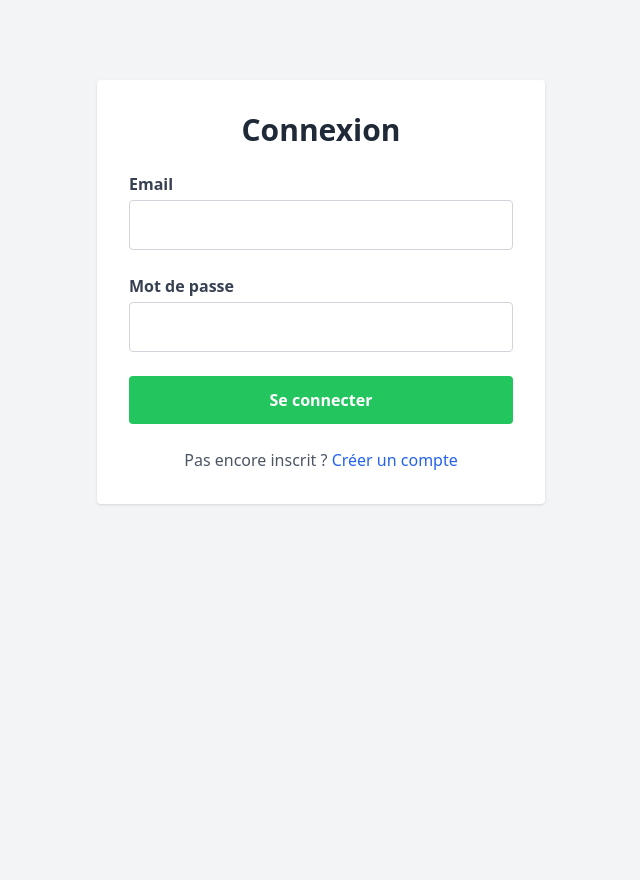
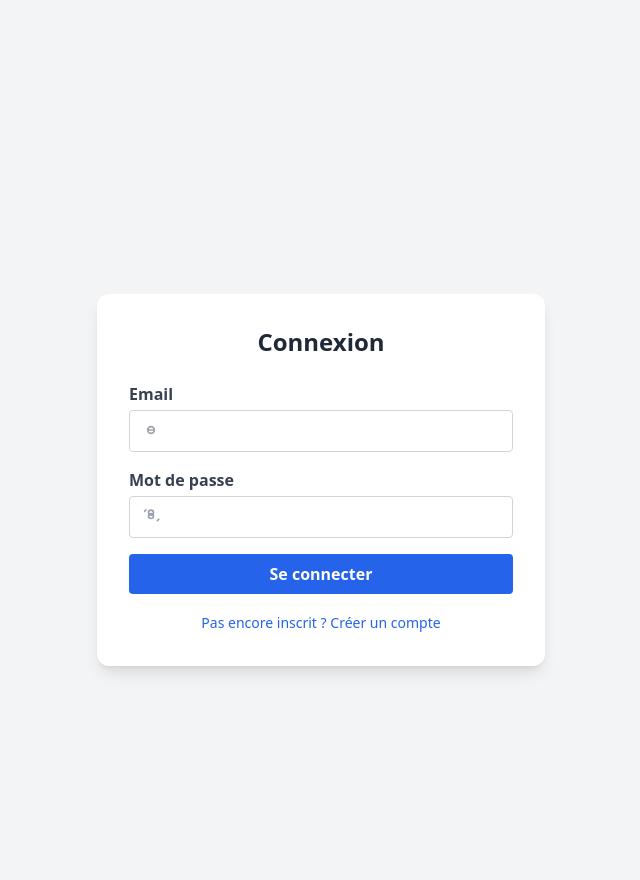
Before and after one commit to Simo02xxx/network_device_site, a Flask app: page /login in a window 1280 px wide. Shown: the whole page, without its empty margins (319-959 px from the left). Run offline with Flask 3, Linux system fonts and the light colour scheme; some libraries are stand-ins or nearby versions.

Commit message:
Amélioration UI/UX de la page de connexion (formulaire centré, design moderne)

```diff
--- a/app/templates/login.html
+++ b/app/templates/login.html
@@ -1,31 +1,42 @@
 {% extends "base.html" %}
 {% block title %}Connexion{% endblock %}
+
 {% block content %}
-<div class="max-w-md mx-auto bg-white p-8 rounded shadow mt-10">
-    <h2 class="text-3xl font-bold mb-6 text-gray-800 text-center">Connexion</h2>
-    <form method="POST" class="space-y-6">
+<div class="flex items-center justify-center min-h-screen">
+    <div class="w-full max-w-md bg-white p-8 rounded-xl shadow-lg">
+        <h2 class="text-2xl font-bold text-center mb-6 text-gray-800">Connexion</h2>
+        <form method="POST" class="space-y-4">
             {{ form.hidden_tag() }}
             <div>
-            {{ form.email.label(class="block mb-1 font-semibold text-gray-700") }}
-            {{ form.email(class="w-full p-3 border border-gray-300 rounded focus:outline-none focus:ring-2 focus:ring-green-400") }}
-            {% if form.email.errors %}
-                <p class="text-red-600 text-sm mt-1">{{ form.email.errors[0] }}</p>
-            {% endif %}
+                <label class="block text-gray-700 font-semibold mb-1">{{ form.email.label.text }}</label>
+                <div class="relative">
+                    <span class="absolute left-3 top-2.5 text-gray-400">
+                        <svg class="w-5 h-5" fill="none" stroke="currentColor" stroke-width="2"
+                            viewBox="0 0 24 24"><path stroke-linecap="round" stroke-linejoin="round"
+                            d="M16 12H8m8 0a4 4 0 10-8 0 4 4 0 008 0z" /></svg>
+                    </span>
+                    {{ form.email(class="w-full pl-10 p-2 border border-gray-300 rounded focus:outline-none focus:ring-2 focus:ring-blue-500") }}
+                </div>
             </div>
             <div>
-            {{ form.password.label(class="block mb-1 font-semibold text-gray-700") }}
-            {{ form.password(class="w-full p-3 border border-gray-300 rounded focus:outline-none focus:ring-2 focus:ring-green-400") }}
-            {% if form.password.errors %}
-                <p class="text-red-600 text-sm mt-1">{{ form.password.errors[0] }}</p>
-            {% endif %}
+                <label class="block text-gray-700 font-semibold mb-1">{{ form.password.label.text }}</label>
+                <div class="relative">
+                    <span class="absolute left-3 top-2.5 text-gray-400">
+                        <svg class="w-5 h-5" fill="none" stroke="currentColor" stroke-width="2"
+                            viewBox="0 0 24 24"><path stroke-linecap="round" stroke-linejoin="round"
+                            d="M12 11c1.657 0 3-1.343 3-3S13.657 5 12 5 9 6.343 9 8s1.343 3 3 3z" /><path stroke-linecap="round" stroke-linejoin="round"
+                            d="M4.318 6.318a10.954 10.954 0 011.664-1.664M19.682 17.682a10.954 10.954 0 001.664-1.664M15 12a3 3 0 11-6 0 3 3 0 016 0z" /></svg>
+                    </span>
+                    {{ form.password(class="w-full pl-10 p-2 border border-gray-300 rounded focus:outline-none focus:ring-2 focus:ring-blue-500") }}
+                </div>
             </div>
             <div>
-            {{ form.submit(class="w-full bg-green-500 hover:bg-green-600 text-white font-bold py-3 rounded transition-colors duration-300") }}
+                {{ form.submit(class="w-full bg-blue-600 hover:bg-blue-700 transition duration-300 text-white font-semibold py-2 px-4 rounded") }}
             </div>
         </form>
-    <p class="mt-6 text-center text-gray-600">
-        Pas encore inscrit ?
-        <a href="{{ url_for('main.register') }}" class="text-blue-600 hover:underline">Créer un compte</a>
-    </p>
+        <div class="text-center mt-4">
+            <a href="{{ url_for('main.register') }}" class="text-sm text-blue-600 hover:underline">Pas encore inscrit ? Créer un compte</a>
+        </div>
+    </div>
 </div>
 {% endblock %}
```
Lines whose indentation alone changed are shown as unchanged.
